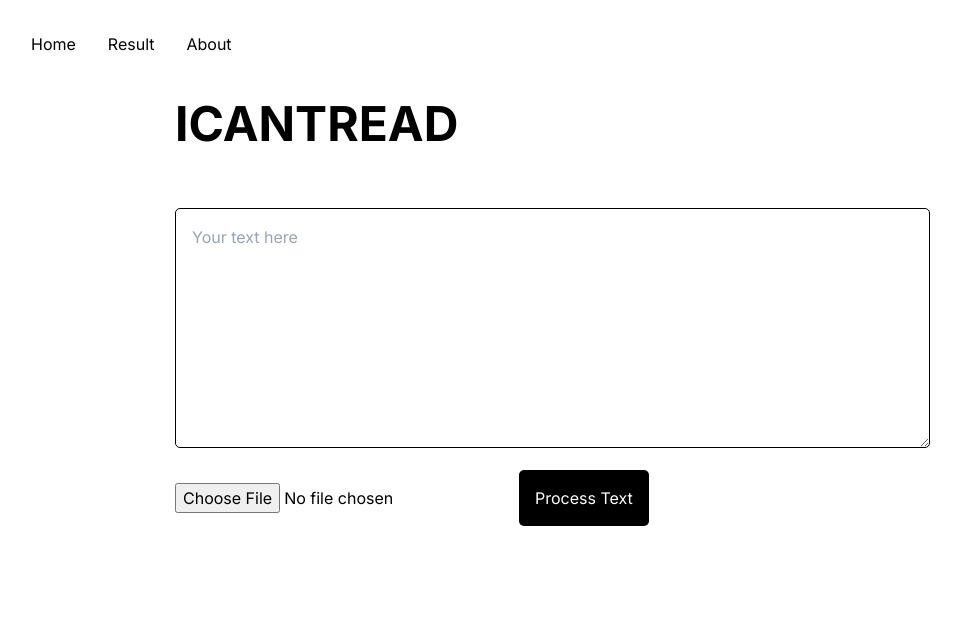
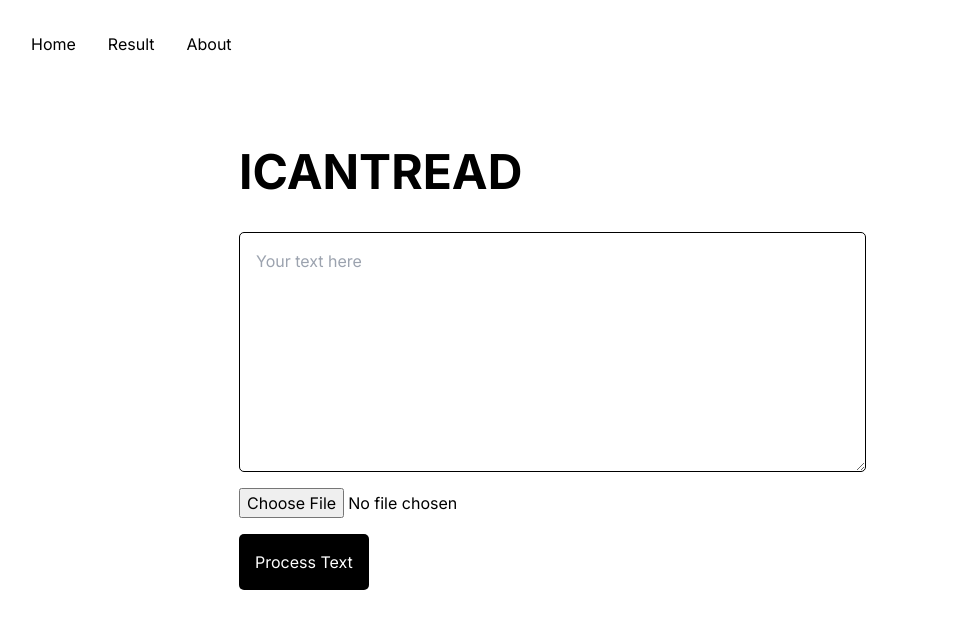
Before and after one commit to emiilyxie/i-cant-read, a Next.js app: page / in a window 1280 px wide. Shown: the top 628 px of the page, without its empty margins (17-978 px from the left). Built offline with nearby package versions, Linux system fonts and the light colour scheme.

Commit message:
fix home page styling

```diff
--- a/app/Page.module.css
+++ b/app/Page.module.css
@@ -1,7 +1,8 @@
 .homeHeader {
   font-size: 3em;
   font-weight: bold;
-  margin-bottom: 1em;
+  margin-bottom: 0.5em;
+  margin-top: 1em;
 }
 
 .homeContent {
@@ -11,6 +12,8 @@
 
 .textInputContent {
   flex-grow: 2;
+  display: flex;
+  flex-direction: column;
 }
 
 .imgContent {
@@ -32,9 +35,13 @@
 }
 
 .content {
-  margin: 0rem 12rem 3rem 12rem;
+  margin: 0rem 16rem 3rem 16rem;
 }
 
 .inputText {
   outline: 3px;
 }
+
+.inputFile {
+  margin-bottom: 1em;
+}
--- /dev/null
+++ b/app/about/page.tsx
@@ -0,0 +1,11 @@
+
+export default function About() {
+  return (
+    <div>
+      <div>
+        Reading is hard, especially when you need to read large blocks of texts. ICANTREAD helps you engage better with reading by using AI technologies to insert content into long blocks of text to help you engage with it more.
+      </div>
+      <div>Made @ HackMIT 2023 by Zihang Xiao and Emily Xie.</div>
+    </div>
+  )
+}
--- a/app/page.tsx
+++ b/app/page.tsx
@@ -55,10 +55,8 @@ export default function Home() {
       <div className={styles.homeContent}>
         <div className={styles.textInputContent}>
           <textarea className={styles.textArea} placeholder={"Your text here"} value={textAreaText} onChange={handleTextAreaChange}></textarea>
-          <div>
-            <input type="file" accept=".pdf" name="file" onChange={handleFileChange}></input>
-            <Link href={"/readable"}><button onClick={handleProcessText}>Process Text</button></Link>
-          </div>
+          <input className={styles.inputFile} type="file" accept=".pdf" name="file" onChange={handleFileChange}></input>
+          <Link href={"/readable"}><button onClick={handleProcessText}>Process Text</button></Link>
         </div>
 
         <div className={styles.imgContent}>
--- a/app/readable/readable.module.css
+++ b/app/readable/readable.module.css
@@ -5,10 +5,6 @@
   margin-bottom: 0.5em;
 }
 
-.content {
-  margin: 0rem 4rem;
-}
-
 .summary {
   font-style: italic;
   margin-bottom: 4em;
```
